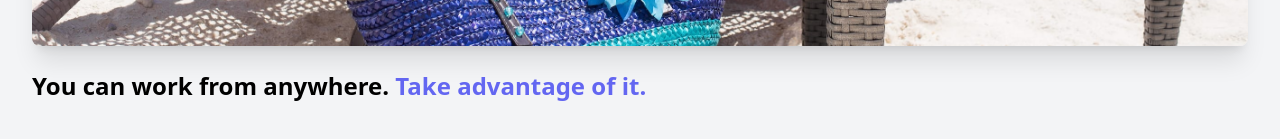
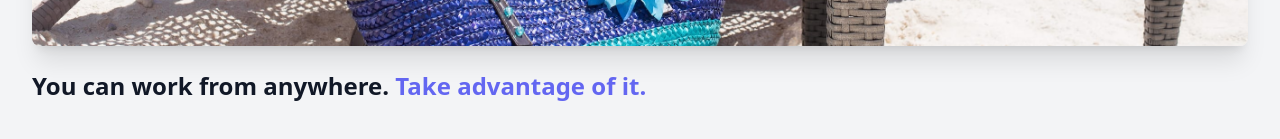
Before and after one commit to michaelr/tailwindcss-tutorial, a website built with Vite: page index.html in a window 1280 px wide. Shown: the part 877-1016 px from the top of the page. Built offline with nearby package versions, Linux system fonts and the light colour scheme.

Commit message:
02: make header dark gray

```diff
--- a/index.html
+++ b/index.html
@@ -13,7 +13,7 @@
         src="img/beach-work.jpg"
         alt="woman workcationing on the beach"
       />
-      <h1 class="mt-6 text-2xl font-bold">
+      <h1 class="mt-6 text-2xl font-bold text-gray-900">
         You can work from anywhere.
         <span class="text-indigo-500">Take advantage of it.</span>
       </h1>
```
